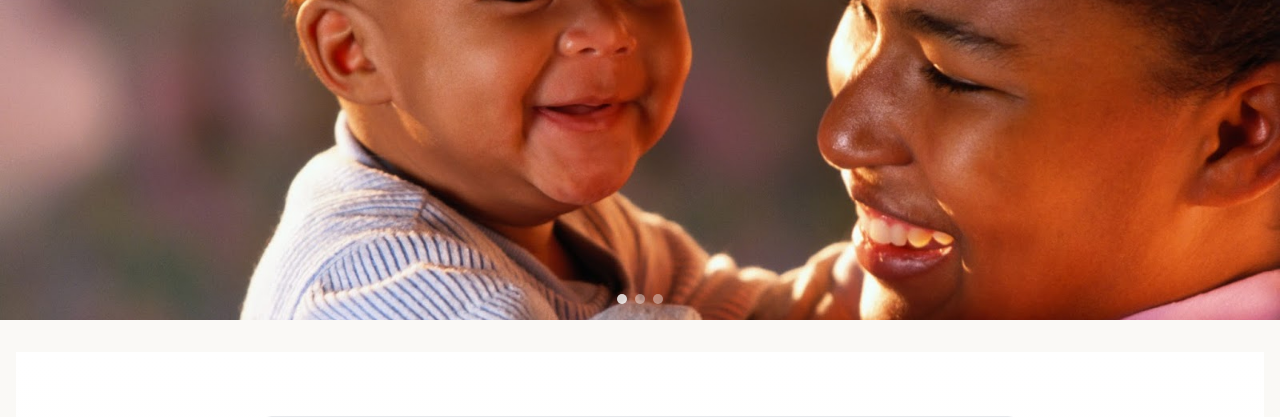
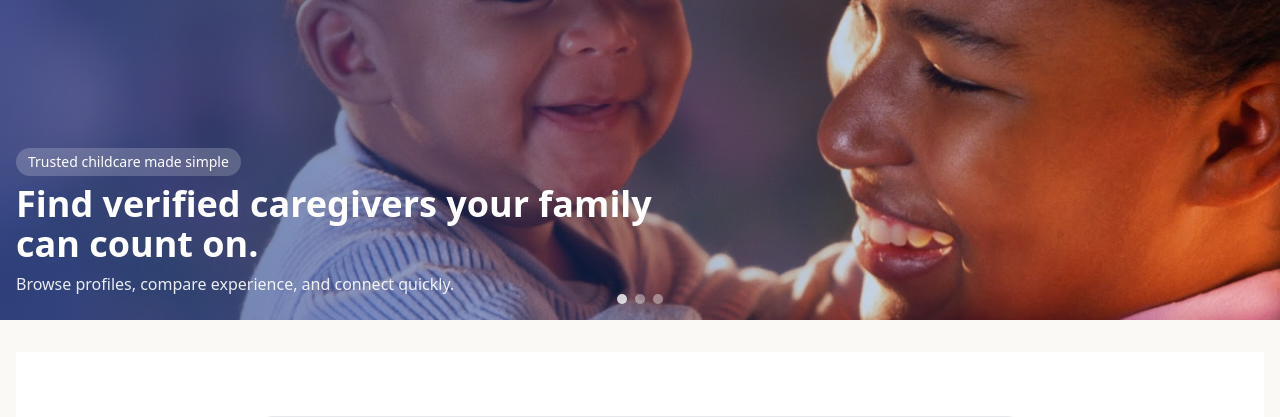
Before and after one commit to photon-e/nanny-app, a Django app: page / in a window 1280 px wide. Shown: the part 64-481 px from the top of the page. Run offline with Django 4.2, Linux system fonts and the light colour scheme; grey boxes labelled with a size stand in for pictures from a placeholder-image service; some libraries are stand-ins or nearby versions.

Commit message:
Improve landing and caregiver listing visuals with real sample imagery

```diff
--- a/templates/layout/base.html
+++ b/templates/layout/base.html
@@ -88,10 +88,20 @@
             <img src="/media/{{ 'nanny-mum.jpg' }}" alt="Kinshields hero" class="w-full h-full object-cover">
         </div>
         <div class="carousel-slide absolute inset-0 opacity-0 transition-opacity duration-700" data-slide="1">
-            <img src="https://placehold.co/1200x320/38B2AC/FAF9F6?text=1200%C3%97320+Banner" alt="Hero 2" class="w-full h-full object-cover">
+            <img src="https://images.unsplash.com/photo-1529156069898-49953e39b3ac?auto=format&fit=crop&w=1600&q=80" alt="Caregiver reading with children" class="w-full h-full object-cover">
         </div>
         <div class="carousel-slide absolute inset-0 opacity-0 transition-opacity duration-700" data-slide="2">
-            <img src="https://placehold.co/1200x320/C85D3D/FFFFFF?text=1200%C3%97320+Banner" alt="Hero 3" class="w-full h-full object-cover">
+            <img src="https://images.unsplash.com/photo-1516627145497-ae6968895b74?auto=format&fit=crop&w=1600&q=80" alt="Happy family time at home" class="w-full h-full object-cover">
+        </div>
+        <div class="absolute inset-0 bg-gradient-to-r from-navy/75 via-navy/35 to-transparent"></div>
+        <div class="absolute inset-x-0 bottom-0 md:bottom-6 z-10">
+            <div class="max-w-7xl mx-auto px-4 py-5 md:py-0">
+                <div class="max-w-2xl text-white">
+                    <p class="inline-flex items-center rounded-full bg-white/20 backdrop-blur px-3 py-1 text-xs md:text-sm font-medium mb-2">Trusted childcare made simple</p>
+                    <h1 class="text-xl md:text-3xl lg:text-4xl font-bold leading-tight">Find verified caregivers your family can count on.</h1>
+                    <p class="mt-2 text-xs md:text-base text-white/90">Browse profiles, compare experience, and connect quickly.</p>
+                </div>
+            </div>
         </div>
         <div class="carousel-indicators absolute bottom-4 left-1/2 -translate-x-1/2 flex gap-2 z-10">
             <button type="button" class="carousel-dot w-2.5 h-2.5 rounded-full bg-white/80 hover:bg-white transition" data-index="0" aria-label="Slide 1"></button>
```
Also changed, not shown: templates/caregivers/profile_list.html (+10 -5 lines).
